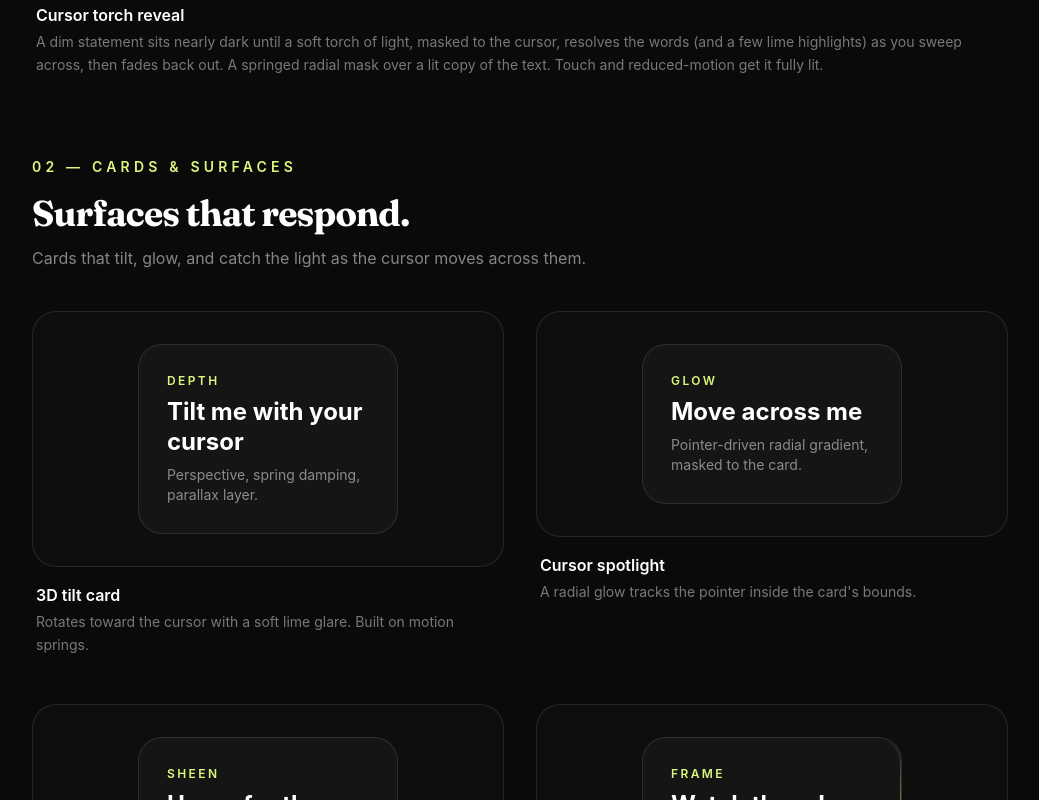
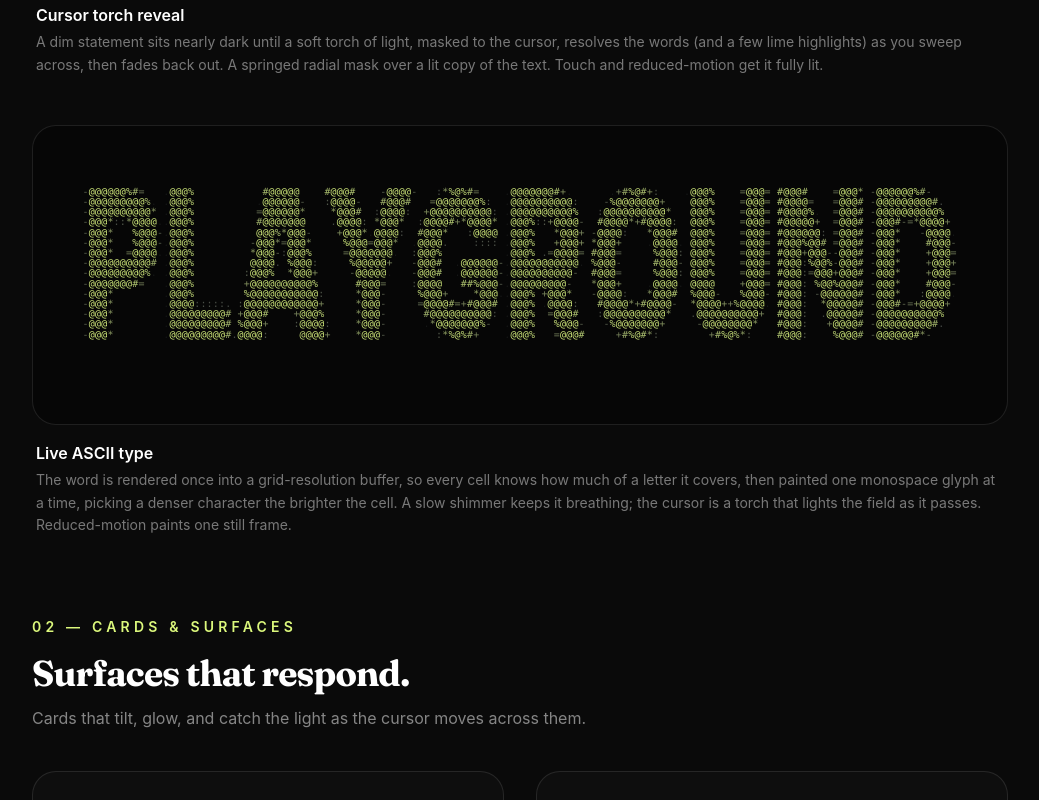
Before and after one commit to ArseniyCherednichenko/portfolio, a React (Vite) app: page /playground in a window 1280 px wide. Shown: the part 3040-3840 px from the top of the page, without its empty margins (120-1159 px from the left). Built offline with nearby package versions, Linux system fonts and the light colour scheme.

Commit message:
Playground: add the live ASCII type field to the Type & text band

```diff
--- a/src/pages/Playground.tsx
+++ b/src/pages/Playground.tsx
@@ -26,6 +26,7 @@ import { ScrollStack } from '../components/ScrollStack'
 import { ScrollReveal } from '../components/ScrollReveal'
 import { VariableProximity } from '../components/VariableProximity'
 import { SpotlightReveal } from '../components/SpotlightReveal'
+import { ASCIIText } from '../components/ASCIIText'
 import { TrueFocus } from '../components/TrueFocus'
 import { FlowingMenu } from '../components/FlowingMenu'
 import { Threads } from '../components/Threads'
@@ -456,6 +457,24 @@ export default function Playground() {
                 A dim statement sits nearly dark until a soft torch of light, masked to the cursor, resolves the words
                 (and a few lime highlights) as you sweep across, then fades back out. A springed radial mask over a lit
                 copy of the text. Touch and reduced-motion get it fully lit.
+              </p>
+            </div>
+          </div>
+        </Reveal>
+
+        {/* FULL-WIDTH ASCII TEXT */}
+        <Reveal>
+          <div className="mt-12">
+            <div className="relative h-[300px] w-full overflow-hidden rounded-3xl border border-white/10 bg-black/40">
+              <ASCIIText text="PLAYGROUND" cell={10} />
+            </div>
+            <div className="mt-4 px-1">
+              <h3 className="text-base font-semibold">Live ASCII type</h3>
+              <p className="mt-1 text-sm leading-relaxed text-white/45">
+                The word is rendered once into a grid-resolution buffer, so every cell knows how much
+                of a letter it covers, then painted one monospace glyph at a time, picking a denser
+                character the brighter the cell. A slow shimmer keeps it breathing; the cursor is a
+                torch that lights the field as it passes. Reduced-motion paints one still frame.
               </p>
             </div>
           </div>
```
